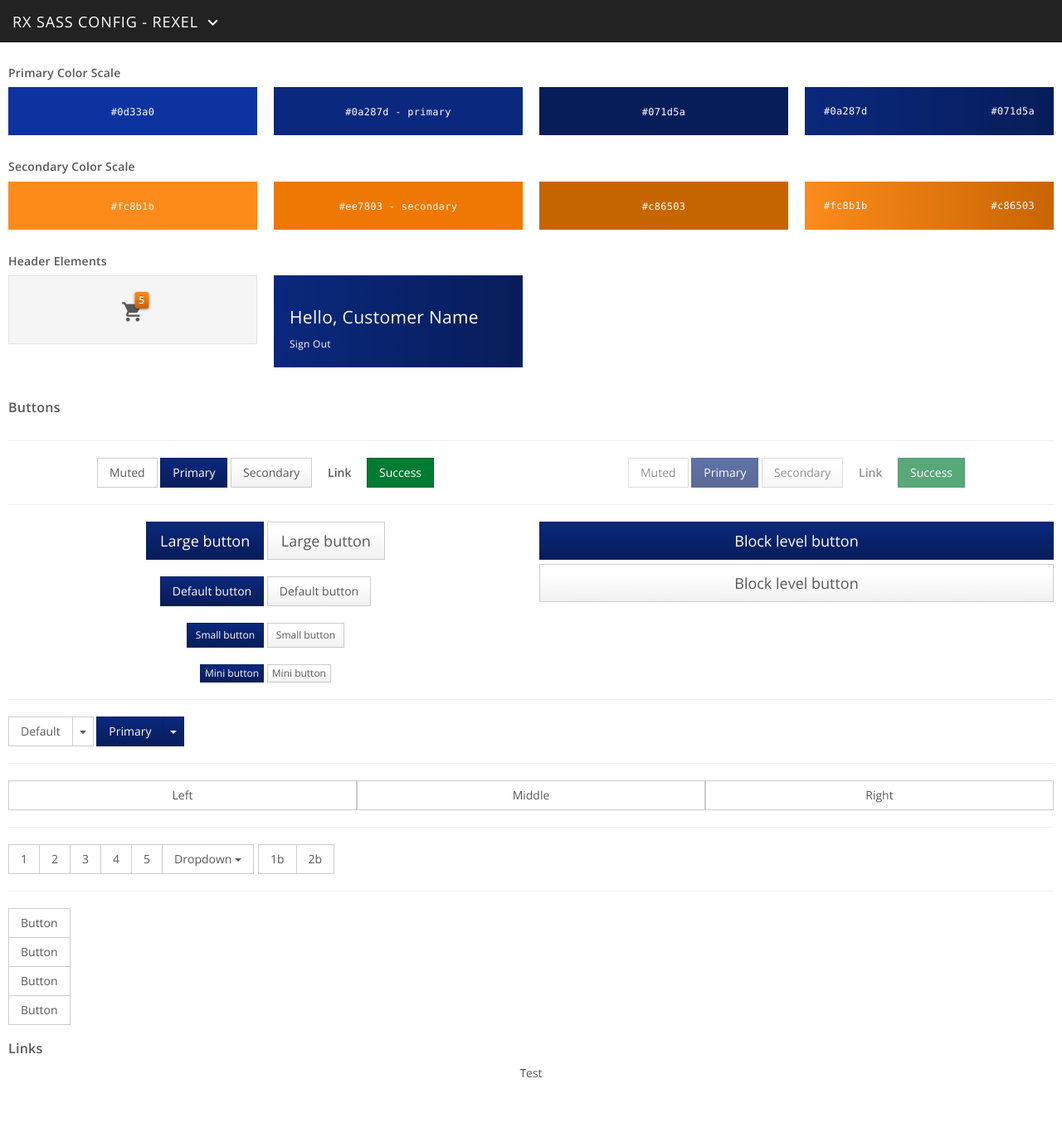
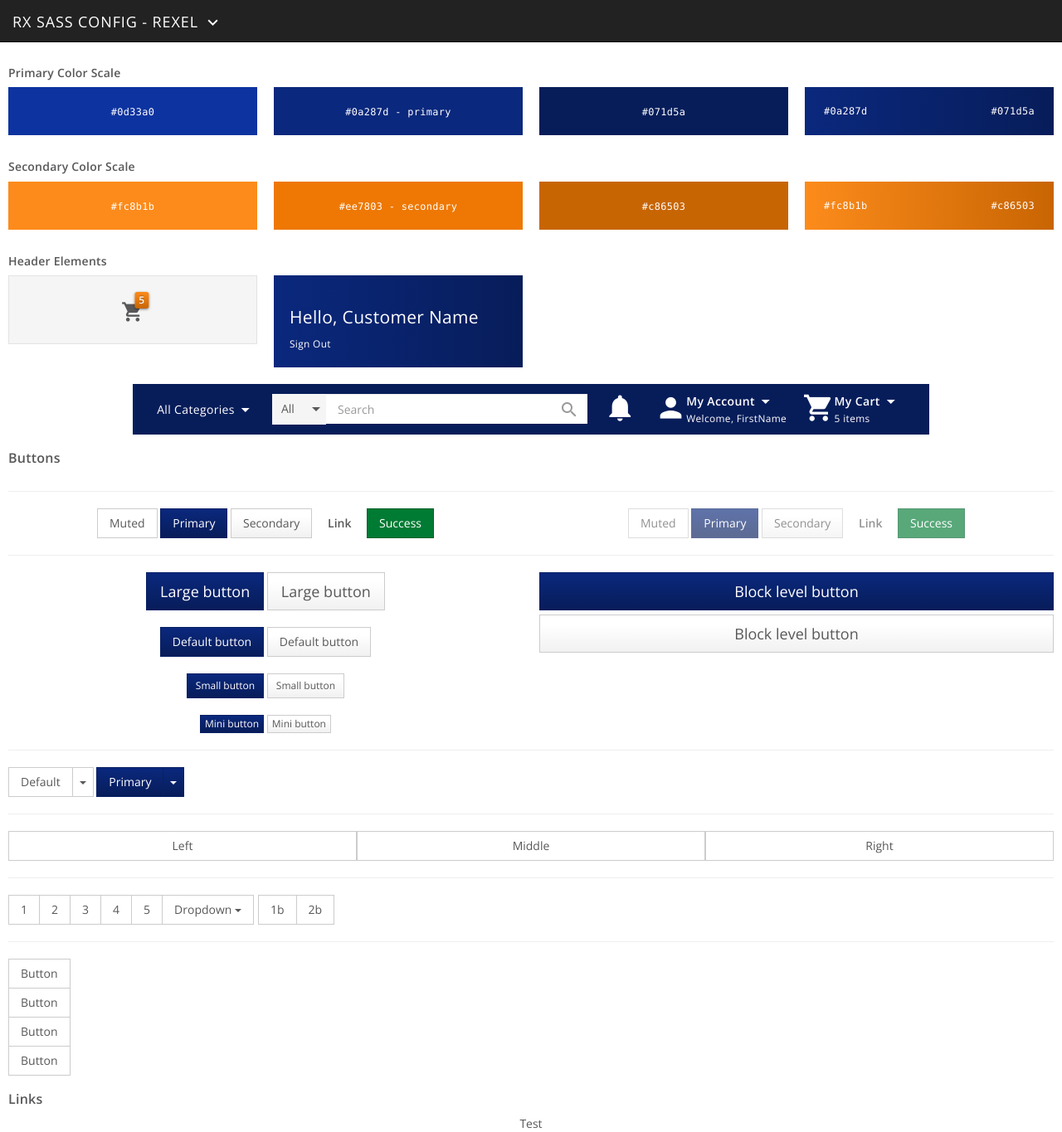
Before and after one commit to rxux/sass, a Jekyll site: the page built from index.html, in a window 1280 px wide and 1365 px high. Shown: the whole window at 83% size. Built offline with Jekyll 4.4.1, drawn with Linux system fonts in a browser that asks for light colours; nearby versions of some CDN libraries.

Commit message:
adding desktop header

```diff
--- a/_includes/component_header.html
+++ b/_includes/component_header.html
@@ -28,3 +28,65 @@
         </div>
     </div>
 </div>
+
+<div class="row">
+    <div class="col-xs-12 text-center">
+        <div class="row bar brand darken">
+            <div class="col-xs-2">
+                All Categories
+                <i class="material-icons">arrow_drop_down</i>
+            </div>
+            <div class="col-xs-5">
+                <div class="row">
+                    <div class="col-xs-2 category-btn">
+                        <!-- Single button -->
+                        <div class="btn-group">
+                          <button type="button" class="btn btn-link text-left dropdown-toggle" data-toggle="dropdown" aria-haspopup="true" aria-expanded="false">
+                            All
+                            <i class="material-icons">arrow_drop_down</i>
+                          </button>
+                          <ul class="dropdown-menu categories-dropdown">
+                            <li><a href="#">Installation</a></li>
+                            <li><a href="#">Cable and Lighting</a></li>
+                            <li><a href="#">Schalter,Steckdosen, Stecker</a></li>
+                            <li role="separator" class="divider"></li>
+                            <li><a href="#">Other</a></li>
+                          </ul>
+                        </div>
+                    </div>
+                    <div class="col-xs-10 kpl">
+                        <form action="search">
+                            <input type="text" class="form-control" placeholder="Search">
+                            <button class="btn btn-link search-btn"><i class="material-icons">search</i></button>
+                        </form>
+                    </div>
+                </div>
+            </div>
+            <div class="col-xs-1 col-notifications">
+                <span class="i-wrap">
+                    <i class="material-icons pos-rel">notifications</i>
+                </span>
+            </div>
+            <div class="col-xs-2 col-myaccount">
+                <span class="i-wrap">
+                    <i class="material-icons">person</i>
+                </span>
+                <span class="text-left display-block">
+                    <strong>My Account</strong> <i class="material-icons">arrow_drop_down</i>
+                    <br>
+                    <small>Welcome, FirstName</small>
+                </span>
+            </div>
+            <div class="col-xs-2 col-cart">
+                <span class="i-wrap">
+                    <i class="material-icons">shopping_cart</i>
+                </span>
+                <span class="text-left display-block">
+                    <strong>My Cart</strong> <i class="material-icons">arrow_drop_down</i>
+                    <br>
+                    <small>5 items</small>
+                </span>
+            </div>
+        </div>
+    </div>
+</div>
--- a/css/overrides.scss
+++ b/css/overrides.scss
@@ -10,6 +10,13 @@
    BODY
    ========================================================================== */
 body { padding-top: 70px; }
+.kp  {padding-right: 0; padding-left: 0;}
+.kpl {padding-left: 0;}
+.kpr {padding-right: 0;}
+
+.pos-rel {position: relative !important;}
+.pos-abs {position: absolute !important;}
+.display-block {display: block !important;}
 
 
 /*
@@ -98,3 +105,87 @@
     }
   }
 }
+
+.bar {
+  width:960px !important;
+  margin:0 auto;
+  padding:12px;
+
+  input {
+    border-width:0;
+  }
+
+  i {
+    position: relative;
+    top: 7px;
+    left: -3px;
+  }
+
+  span.i-wrap {
+    float: left;
+    display: inline-block;
+    width:25px;
+    height:36px;
+
+    i {
+      font-size: 2.75em;
+      position: absolute;
+      top:-2px;
+      left: 0;
+    }
+  }
+
+  .search-btn {
+    position: absolute;
+    right: 2px;
+    top: -8px;
+    color: #999;
+  }
+
+  .category-btn {
+    background-color: #f5f5f5;
+    border-bottom: 1px solid #f5f5f5;
+
+    .btn-group {
+      display:block;
+
+      button {
+        padding:7px 0;
+        font-weight: normal;
+        display: block;
+        width:100%;
+        text-align: left;
+
+        i {
+          position: absolute;
+          right: -11px;
+          left:auto;
+          top: 5px;
+        }
+      }
+    }
+  }
+  .categories-dropdown {
+    top:34px;
+    left: -11px;
+    min-width: 381px;
+  }
+
+  .col-notifications {
+     width: 6.33333%;
+  }
+  .col-myaccount,
+  .col-cart {
+    width: 17.66667%;
+    left: 12px;
+
+    span.display-block {
+      position: absolute;
+      top:-10px;
+      left: 38px;
+    }
+  }
+  .col-cart {
+    left:25px;
+  }
+}
```
